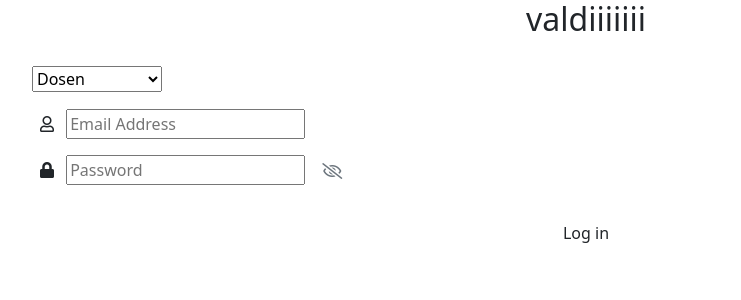
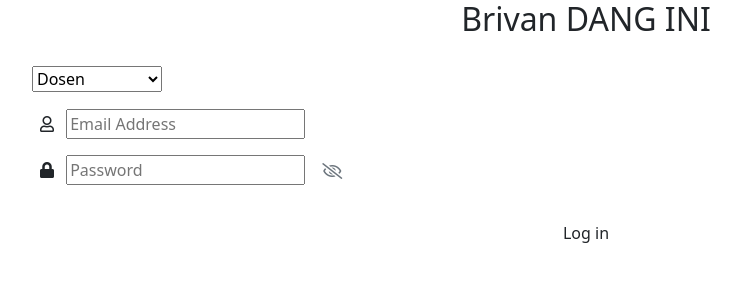
Before and after one commit to angeldevil11/devOps, a PHP site: page /view/login/index.php in a window 1280 px wide. Shown: the top 300 px of the page, without its empty margins (54-795 px from the left). Run offline with PHP 8.4, Linux system fonts and the light colour scheme; some libraries are stand-ins or nearby versions.

Commit message:
change name

```diff
--- a/app/view/login/index.php
+++ b/app/view/login/index.php
@@ -18,12 +18,12 @@
 <body oncontextmenu='return false' class='snippet-body'>
 <div class="container wrapper-center">
 	<div class="wrapper bg-white">
-		<div class="h2 text-center">valdiiiiiii</div>
+		<div class="h2 text-center">Brivan DANG INI</div>
 		<form action="<?= APP_PATH;?>/login/process" method="post" class="pt-3">
 			<div class="form-group py-1 pb-2">
 				<div class="input-field">
 					<select id="select-role" name="select-role" class="select">
-						<option value="admin">Admin</option>
+						<option value="admin">Brivan</option>
                         <option value="rektor">Rektor</option>
                         <option value="warek1">Wakil Rektor 1</option>
                         <option value="warek2">Wakil Rektor 2</option>
```
